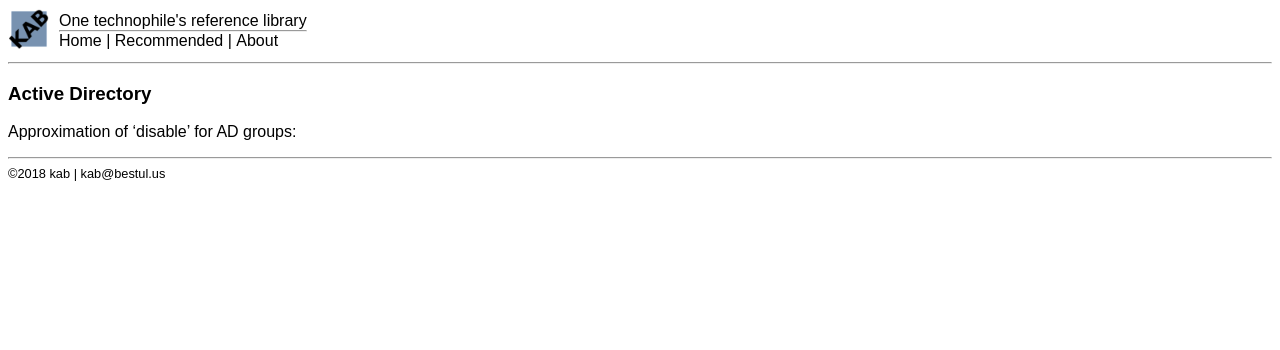
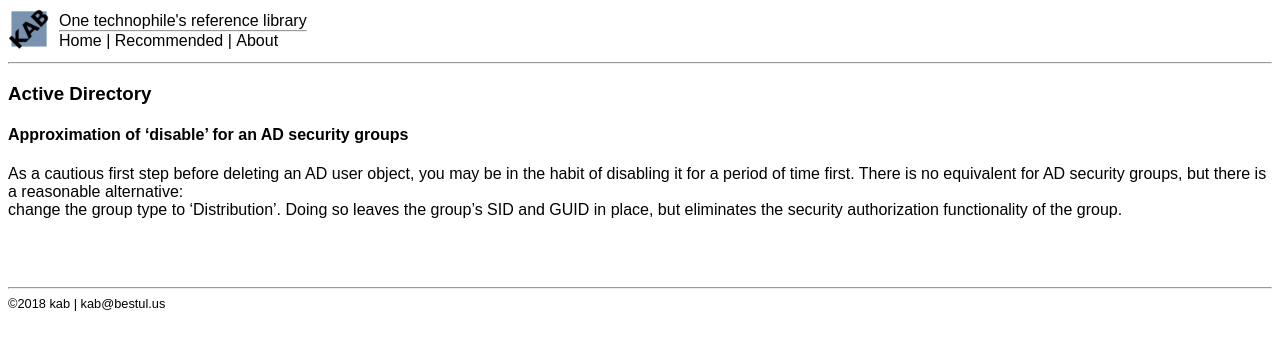
Before and after one commit to kabtech/kab, a Jekyll site: the page built from ccc/activedirectory.md, in a window 1280 px wide. Shown: the top 350 px of the page. Built offline with Jekyll 4.4.1, drawn with Linux system fonts in a browser that asks for light colours.

Commit message:
Update activedirectory.md

```diff
--- a/ccc/activedirectory.md
+++ b/ccc/activedirectory.md
@@ -6,4 +6,12 @@ title: Active Directory
 
 ### Active Directory
 
-Approximation of 'disable' for AD groups:
+#### Approximation of 'disable' for an AD security groups
+
+As a cautious first step before deleting an AD user object, you may be in the habit of disabling it for a period of time first. There is no equivalent for AD security groups, but there is a reasonable alternative:
+change the group type to 'Distribution'. Doing so leaves the group's SID and GUID in place, but eliminates the security authorization functionality of the group.
+
+
+
+<br/>
+<br/>
```
